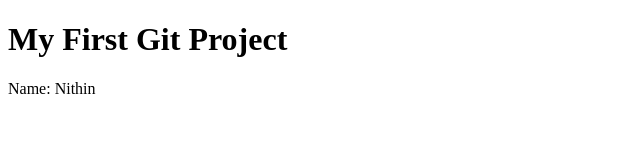
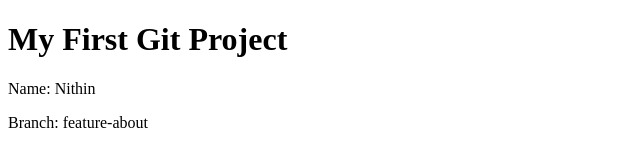
Before and after one commit to nithin2228/git-demo, a plain HTML site: page index.html in a window 1280 px wide. Shown: the whole page, without its empty margins (0-640 px from the left). Drawn offline with Linux system fonts and the light colour scheme.

Commit message:
added branch info

```diff
--- a/index.html
+++ b/index.html
@@ -6,5 +6,7 @@
 <body>
   <h1>My First Git Project</h1>
   <p>Name: Nithin</p>
+  <p>Branch: feature-about</p>
+
 </body>
 </html>
```
